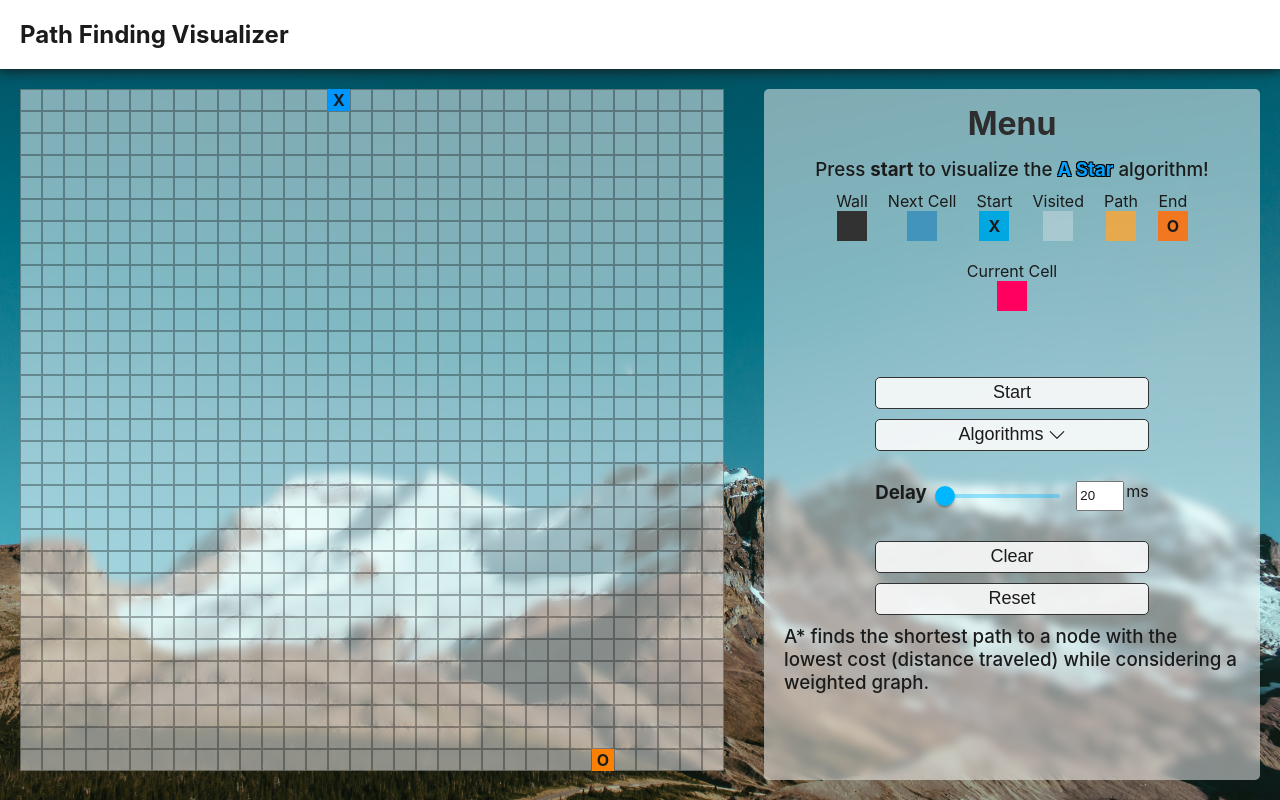
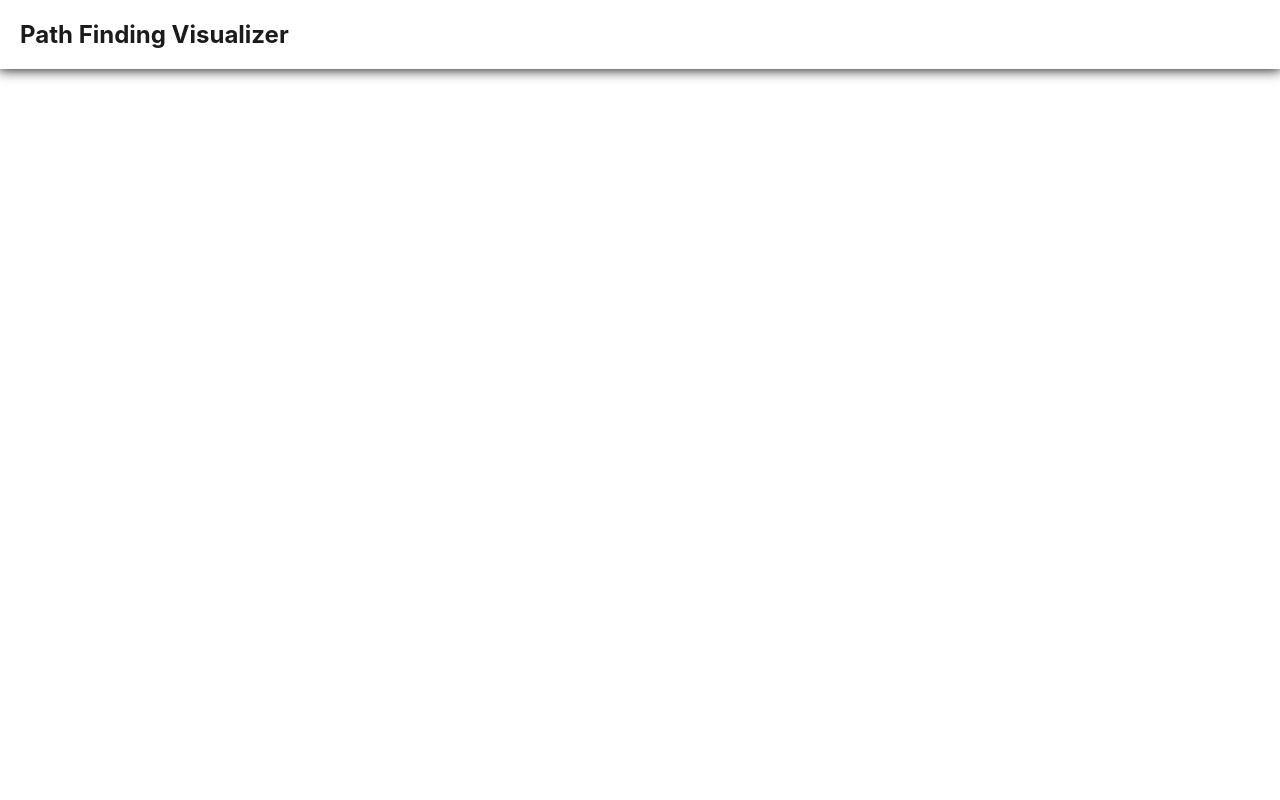
Before and after one commit to Jason-Liu-SE/PathFindingVisualizer, a React (Create React App) app: page / in a window 1280 px wide. Built offline with nearby package versions, Linux system fonts and the light colour scheme.

Commit message:
Temporarily Removed Visualizer Component

```diff
--- a/src/App.js
+++ b/src/App.js
@@ -14,7 +14,7 @@ function App() {
                 <NavBar />
             </div>
             <div className='content'>
-                <Visualizer />
+                {/* <Visualizer /> */}
                 {/* <Routes> */}
                 {/* <Route path='/' element={<Visualizer />} /> */}
                 {/* <Route path='/visualizer' element={<Visualizer />} /> */}
```
